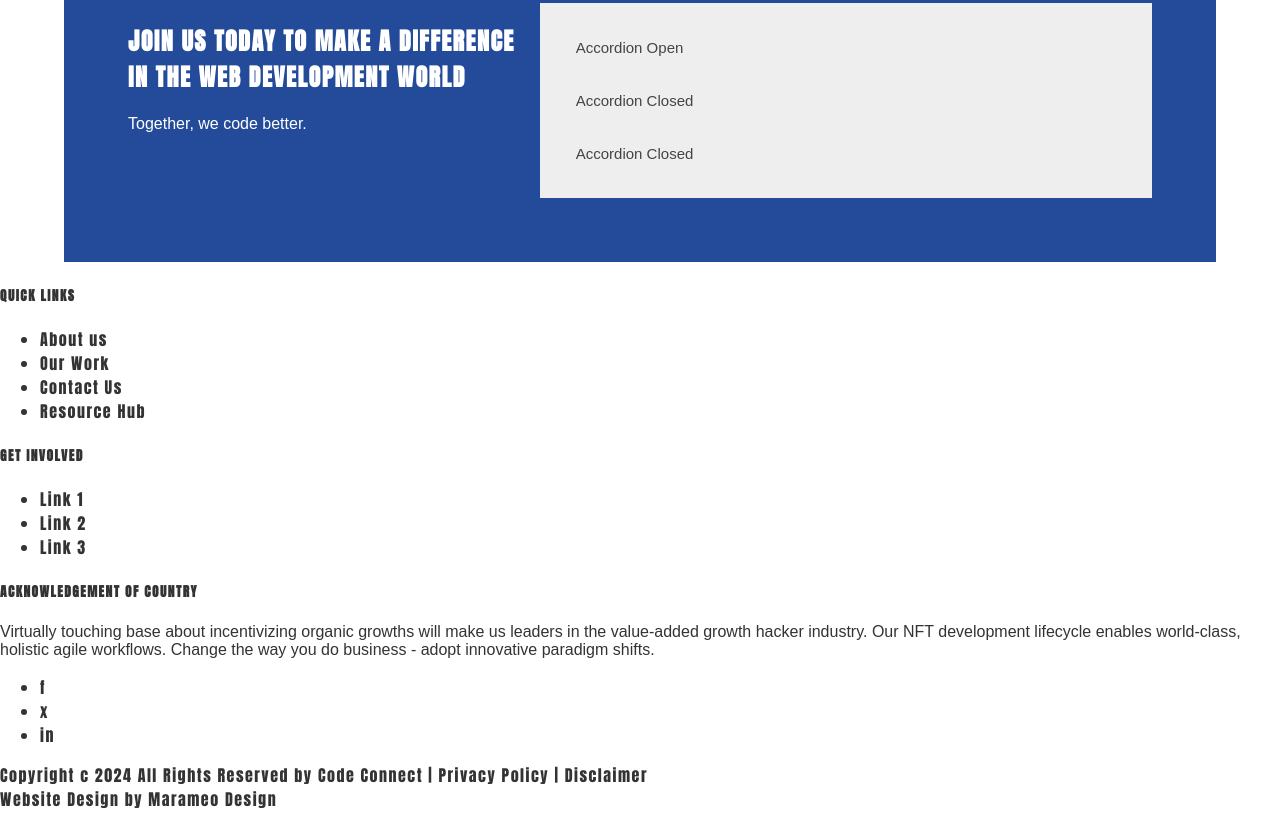
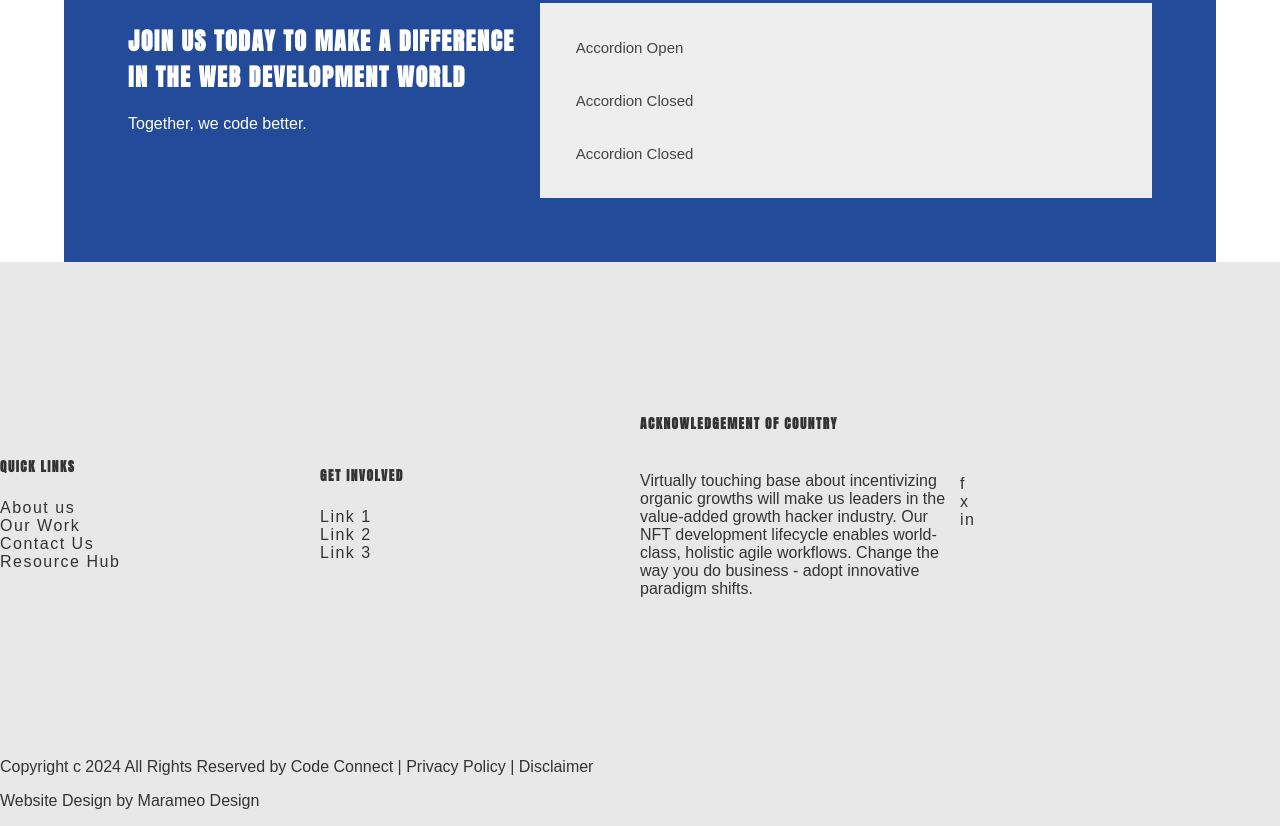
Before and after one commit to Mikerniker/Marameo, a plain HTML site: page index.html in a window 1280 px wide. Shown: the part 2005-2831 px from the top of the page. Drawn offline with Linux system fonts and the light colour scheme.

Commit message:
Add Footer CSS

```diff
--- a/index.html
+++ b/index.html
@@ -164,7 +164,8 @@
 </section>
 
 <footer>
-    <div>
+    <div class="footer-section">
+        <div class="footer-links">
           <h5> QUICK LINKS </h5>
             <ul>
             <li> About us </li>
@@ -174,8 +175,7 @@
             </ul>
         </div>
 
-
-    <div>
+        <div class="footer-links">
             <h5>GET INVOLVED</h5>
             <ul>
                 <li>Link 1</li>
@@ -184,7 +184,7 @@
             </ul>
         </div>
 
-    <div>
+        <div class="footer-links">
             <h5>ACKNOWLEDGEMENT OF COUNTRY</h5>
             <p>Virtually touching base about incentivizing organic
                 growths will make us leaders in the value-added growth hacker industry.
@@ -192,7 +192,7 @@
                 Change the way you do business - adopt innovative paradigm shifts.</p>
         </div>
 
-    <div>
+        <div class="footer-links">
             <ul>
                 <li>f </li>
                 <li>x </li>
@@ -200,10 +200,15 @@
             </ul>
         </div>
 
-
-    <div>Copyright c 2024 All Rights Reserved by Code Connect | Privacy Policy | Disclaimer </div>
-    <div>Website Design by Marameo Design </div>
-
+    </div>
+    <div>
+        <div>
+            <p> Copyright c 2024 All Rights Reserved by Code Connect | Privacy Policy | Disclaimer </p>
+        </div>
+        <div>
+            <p> Website Design by Marameo Design </p>
+        </div>
+    </div>
 </footer>
 
 
--- a/styles.css
+++ b/styles.css
@@ -183,3 +183,33 @@ button {
   background-color: white;
   overflow: hidden;
 }
+
+footer {
+  background-color: #e8e8e8;
+  display: flex;
+  align-items: flex-start;
+  justify-content: center;
+  flex-direction: column;
+}
+
+.footer-section {
+  display: flex;
+  align-items: flex-start;
+  justify-content: center;
+}
+
+.footer-links {
+  width: 40%;
+  height: 60vh;
+  display: flex;
+  align-items: flex-start;
+  justify-content: center;
+  flex-direction: column;
+  }
+
+ul {
+  font-family: "Arial", sans-serif;
+  list-style-type: none;
+  margin: 0;
+  padding: 0;
+  }
```
Lines whose indentation alone changed are shown as unchanged.
